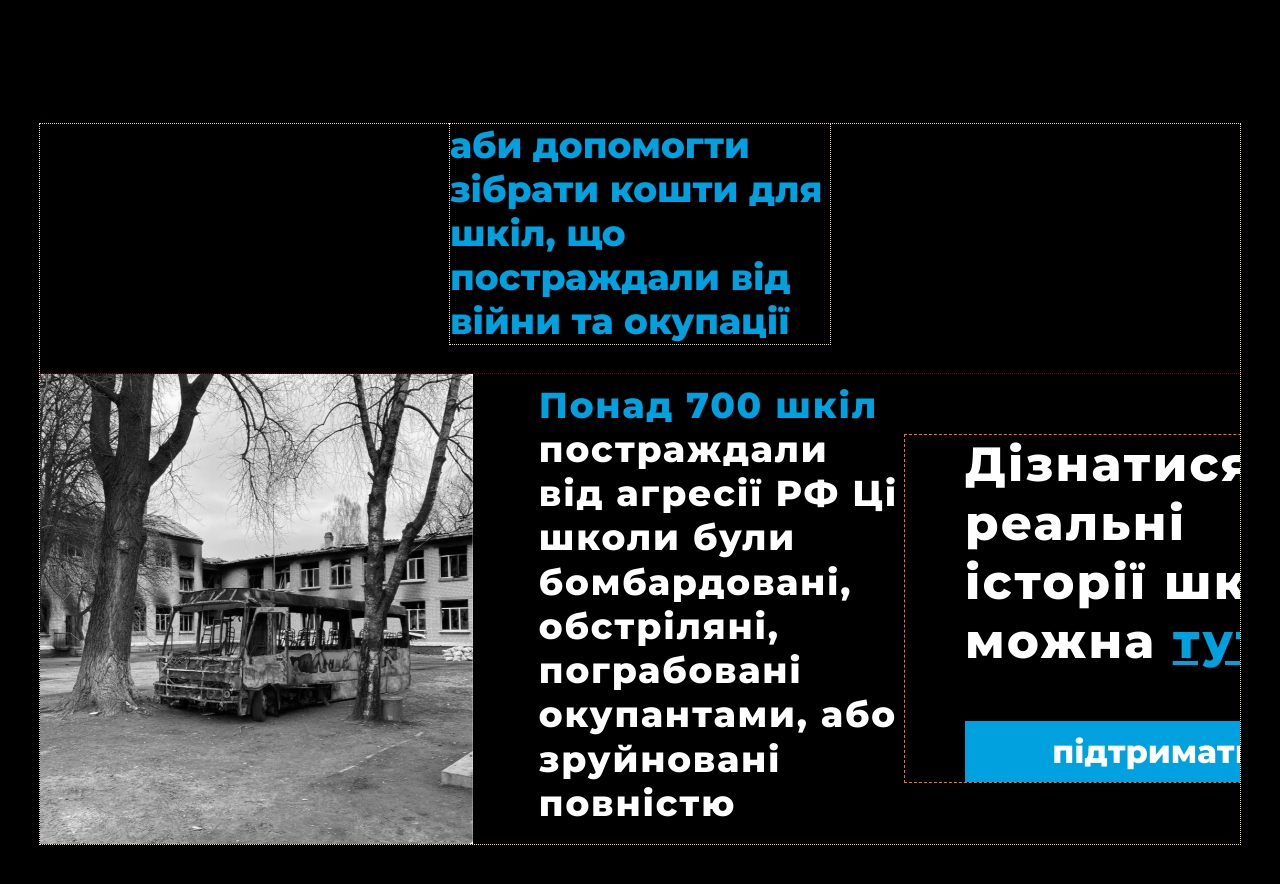
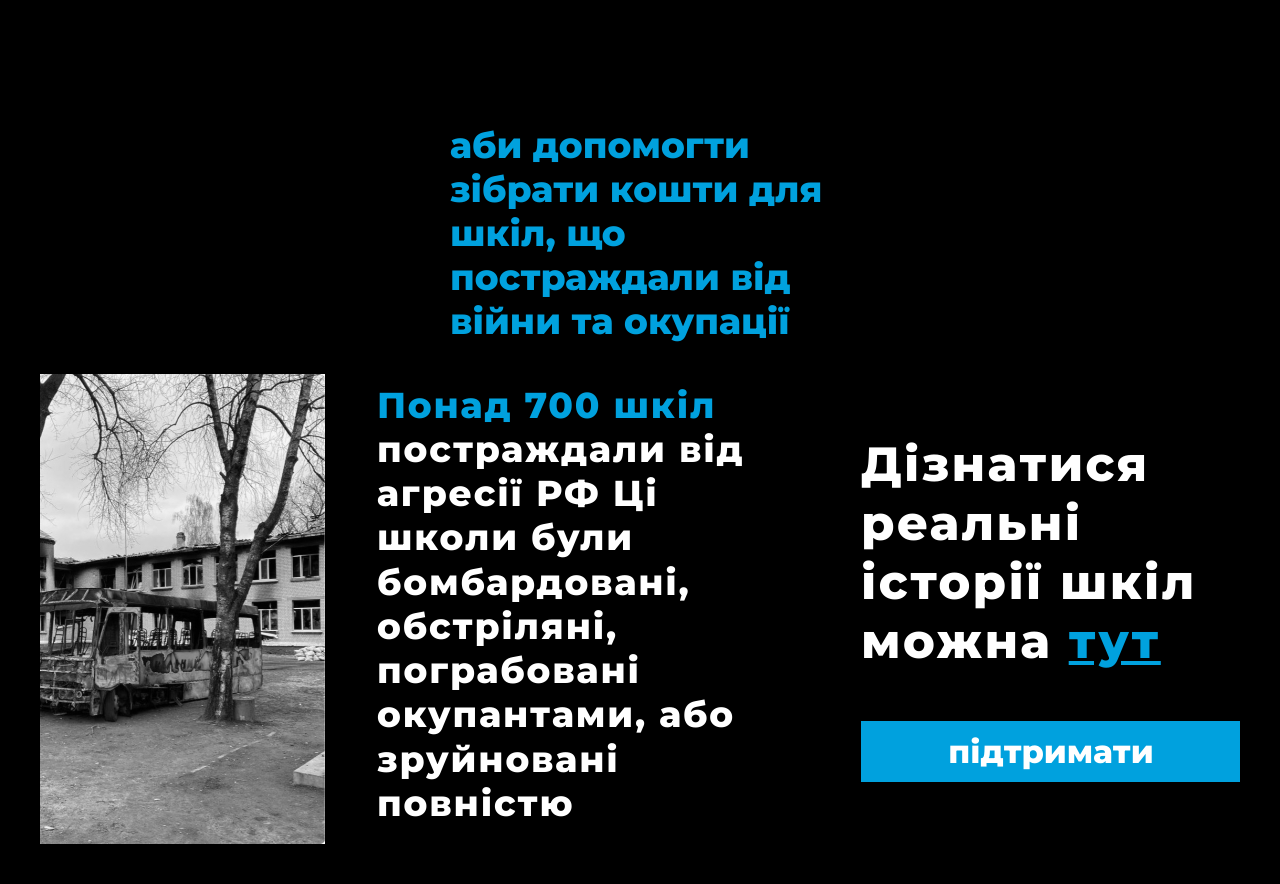
Before and after one commit to dev-kucha/ukrainefuture, a plain HTML site: page index.html in a window 1280 px wide. Shown: the part 800-1684 px from the top of the page. Drawn offline with nearby package versions, Linux system fonts and the light colour scheme; a web font is replaced by a local one.

Commit message:
n-th iteration

```diff
--- a/scss/components/_schools-section.scss
+++ b/scss/components/_schools-section.scss
@@ -14,11 +14,9 @@
   position: -webkit-sticky;
   position: sticky;
   top: 124px;
-  outline: 1px wheat dotted;
 }
 
 .schools-section_text {
-  outline: 1px wheat dotted;
   width: 380px;
   font-size: 36px;
   line-height: 1.22;
@@ -26,6 +24,5 @@
 }
 
 .schools-section_slider {
-  outline: 1px maroon dotted;
   // height: 486px;
 }
--- a/scss/components/_slider1.scss
+++ b/scss/components/_slider1.scss
@@ -1,15 +1,13 @@
 .slider1_tiles {
   display: grid;
-  // display: inline-block;
-  grid-template-columns: repeat(6, 1fr);
+  grid-template-columns: auto auto auto auto auto auto;
   grid-template-rows: repeat(2, 1fr);
-  grid-auto-columns: minmax(100px, auto);
   grid-column-gap: 0px;
   grid-row-gap: 0px;
 }
 
 .slider1_plate {
-  width: 2485px;
+  width: 2388px;
   // display: flex;
   // justify-content: start;
   // align-items: center;
@@ -48,6 +46,7 @@
   line-height: 1.23;
   letter-spacing: 0.05em;
   color: var(--base-color);
+  margin: 0 52px;
 }
 
 .slider1_added-text-span {
@@ -55,14 +54,15 @@
 }
 
 .slider1_stop-slide {
-  outline: 1px tomato dashed;
+  width: 380px;
+  margin: 0 52px;
 }
 
 .slider1_stop-text {
   // display: inline-block;
-  width: 400px;
-  margin-left: 60px;
-  margin-right: 40px;
+  // width: 400px;
+  // margin-left: 60px;
+  // margin-right: 40px;
   font-size: 48px;
   line-height: 1.23;
   letter-spacing: 0.05em;
```
Also changed, not shown: css/main.css, css/main.min.css, 2 other files.
